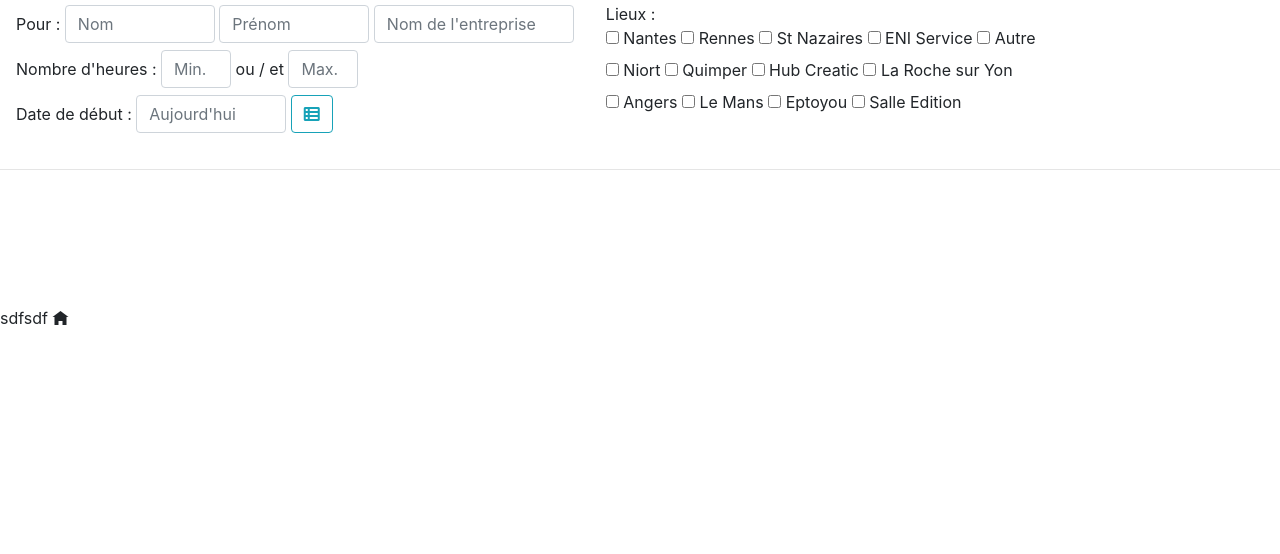
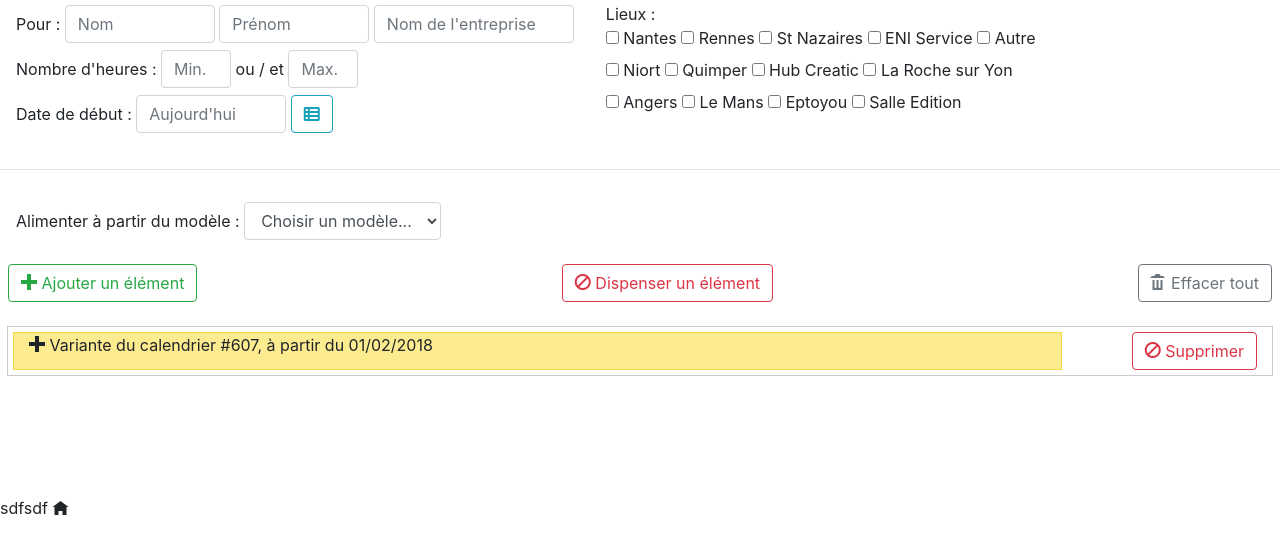
Before and after one commit to Ms2iSi7-Groupe-E/maquette, a plain HTML site: page home.html in a window 1280 px wide. Shown: the part 110-664 px from the top of the page. Drawn offline with nearby package versions, Linux system fonts and the light colour scheme.

Commit message:
Update home.html

```diff
--- a/home.html
+++ b/home.html
@@ -62,7 +62,7 @@
 						<div class="dropdown-menu" aria-labelledby="navbarDropdown">
 							<a class="dropdown-item" href="#"><span class="oi oi-book"></span> Historique</a>
 							<div class="dropdown-divider"></div>
-							<a class="dropdown-item" href="#"><span class="oi oi-x"></span> Déconnexion</a>
+							<a class="dropdown-item" href="index.html"><span class="oi oi-x"></span> Déconnexion</a>
 						</div>
 						</li>
 					</ul>
@@ -115,6 +115,37 @@
 				</div>
 			</div>
 			<hr/>
+			<div class="d-flex flex-row">
+				<div class="p-3">
+					<span>Alimenter à partir du modèle :</span>
+					<select id="inputState" class="form-control" style="display:inline;width:auto;">
+						<option selected>Choisir un modèle...</option>
+						<option>modèle 1</option>
+						<option>modèle 2</option>
+						<option>modèle 3</option>
+						<option>modèle 4</option>
+					</select>
+				</div>
+			</div>
+			<div class="d-flex justify-content-between bd-highlight mb-3">
+				<div class="p-2 bd-highlight">
+					<button type="button" class="btn btn-outline-success" style="vertical-align: baseline;"><span class="oi oi-plus"></span> Ajouter un élément</button>
+				</div>
+				<div class="p-2 bd-highlight">
+					<button type="button" class="btn btn-outline-danger" style="vertical-align: baseline;"><span class="oi oi-ban"></span> Dispenser un élément</button>
+				</div>
+				<div class="p-2 bd-highlight">
+					<button type="button" class="btn btn-outline-secondary" style="vertical-align: baseline;"><span class="oi oi-trash"></span> Effacer tout</button>
+				</div>
+			</div>
+			<div class="row" style="border:1px solid #ccc;margin: 0 7px;padding:5px 0 5px 5px;">
+				<div class="col" style="border:1px solid #f4d942;background-color:#fceb8f">
+					<span class="oi oi-plus"></span> Variante du calendrier #607, à partir du 01/02/2018
+				</div>
+				<div class="col-2" style="text-align:right">
+					<button type="button" class="btn btn-outline-danger"><span class="oi oi-ban"></span> Supprimer</button>
+				</div>
+			</div>
 
 			<br/>
 			<br/>
```
